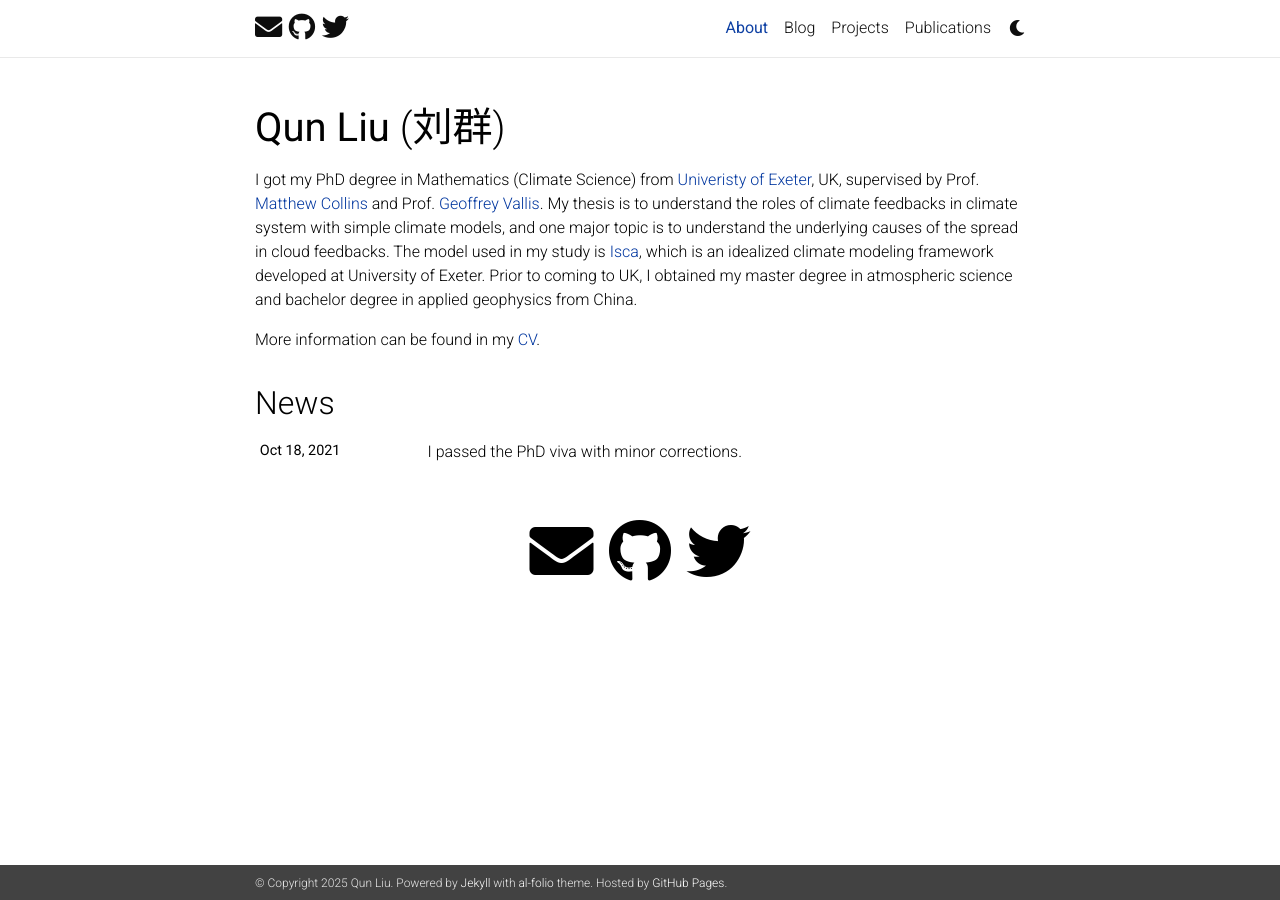
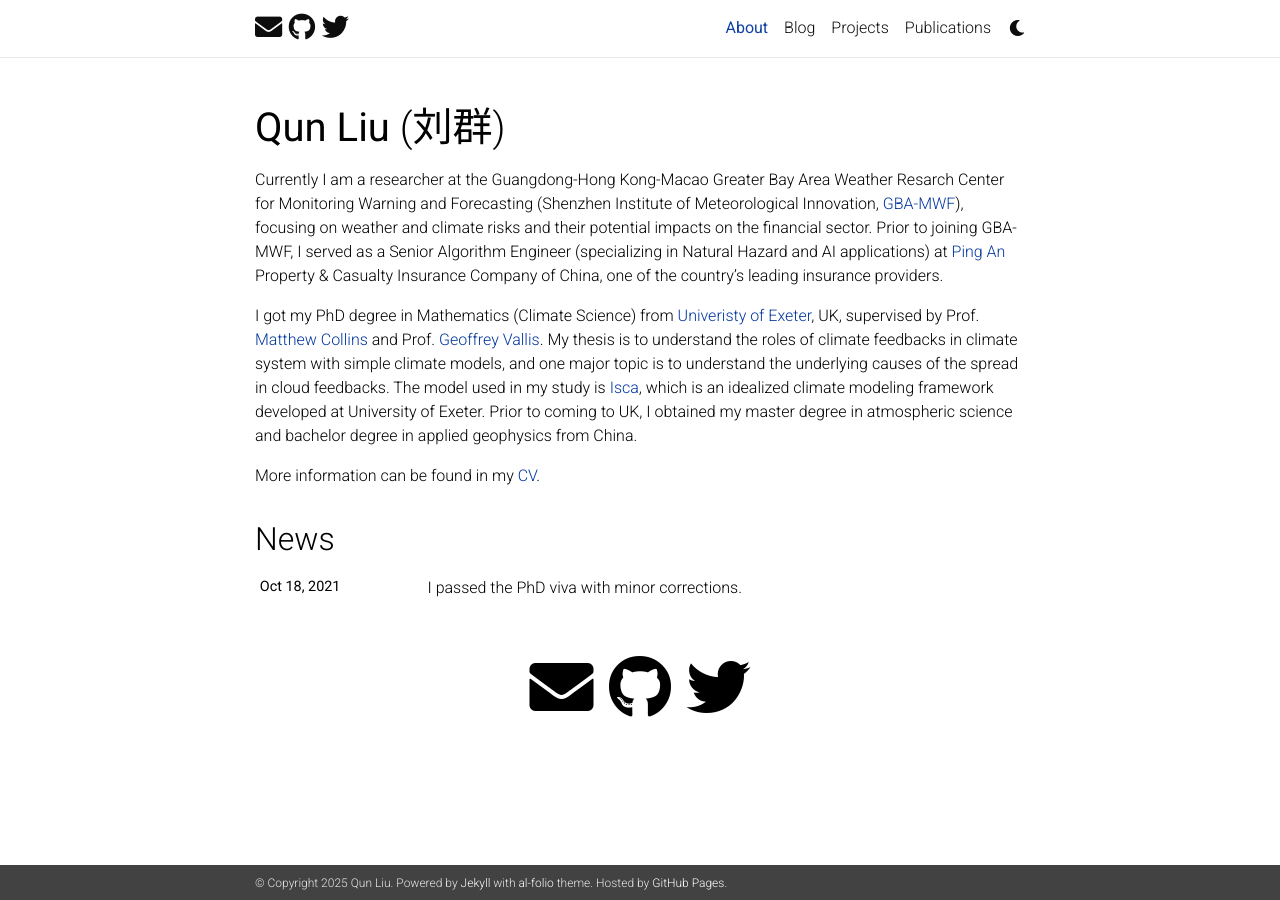
Before and after one commit to lqxyz/lqxyz.github.io, a Jekyll site: the page built from _pages/about.md, in a window 1280 px wide. Built offline with Jekyll 4.4.1, drawn with Linux system fonts in a browser that asks for light colours; nearby versions of some CDN libraries; comment, search, counter and statistics services are not loaded; a style sheet for code colours, icons or effects is not loaded.

Commit message:
update about page, add work experience

```diff
--- a/_pages/about.md
+++ b/_pages/about.md
@@ -20,6 +20,9 @@ social: true  # includes social icons at the bottom of the page
     <p class="desc">{{ page.description }}</p>
 </header>
 
+Currently I am a researcher at the Guangdong-Hong Kong-Macao Greater Bay Area Weather Resarch Center for Monitoring Warning and Forecasting (Shenzhen Institute of Meteorological Innovation, [GBA-MWF](https://weather.sz.gov.cn/gbamwf/)), focusing on weather and climate risks and their potential impacts on the financial sector. Prior to joining GBA-MWF, I served as a Senior Algorithm Engineer (specializing in Natural Hazard and AI applications) at [Ping An](https://group.pingan.com/) Property & Casualty Insurance Company of China, one of the country’s leading insurance providers.
+
+
 I got my PhD degree in Mathematics (Climate Science) from [Univeristy of Exeter](https://www.exeter.ac.uk/), UK, supervised by Prof. [Matthew Collins](https://experts.exeter.ac.uk/4409-Mat-Collins) and Prof. [Geoffrey Vallis](https://emps.exeter.ac.uk/mathematics/staff/gv219). My thesis is to understand the roles of climate feedbacks in climate system with simple climate models, and one major topic is to understand the underlying causes of the spread in cloud feedbacks. The model used in my study is [Isca](https://github.com/ExeClim/Isca), which is an idealized climate modeling framework developed at University of Exeter. Prior to coming to UK, I obtained my master degree in atmospheric science and bachelor degree in applied geophysics from China.
 
 More information can be found in my [CV]({{ '/cv/' | relative_url }}).
```
